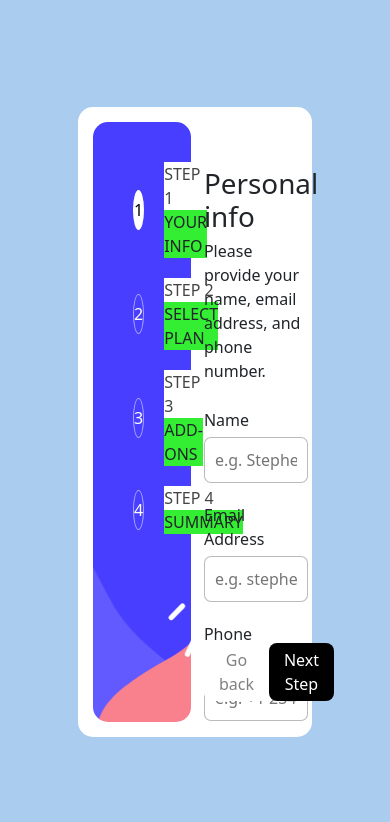
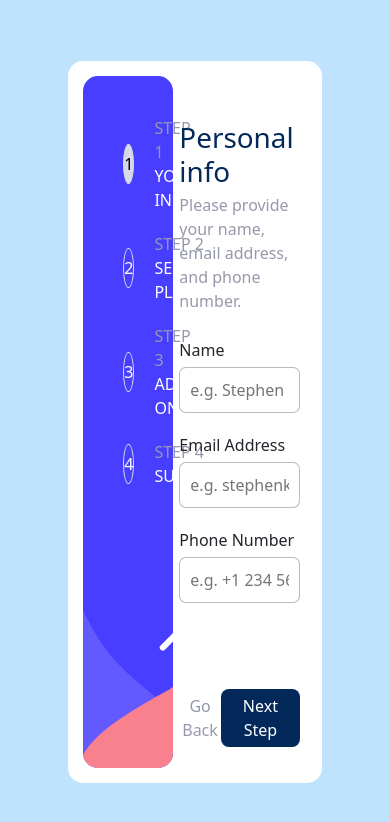
Before and after one commit to Mankind71/frontendMentor-multiStepForm, a React (Create React App) app: page / in a window 390 px wide. Shown: the top 822 px of the page. Built offline with nearby package versions, Linux system fonts and the light colour scheme.

Commit message:
styled mobile... still gotta change the width responsive issue for right section content width

```diff
--- a/src/scss/_variables.scss
+++ b/src/scss/_variables.scss
@@ -9,3 +9,6 @@ $Light_gray: hsl(229, 24%, 87%);
 $Magnolia: hsl(217, 100%, 97%);
 $Alabaster: hsl(231, 100%, 99%);
 $White: hsl(0, 0%, 100%);
+
+
+$rightSectionContentWidth: 90%
--- a/src/scss/app.scss
+++ b/src/scss/app.scss
@@ -6,45 +6,34 @@
   align-items: center;
   justify-content: center;
   min-height: 100vh;
-  background-color: #ace;
+  background-color: $Light_blue;
 
   .content {
     display: flex;
     // height: 598px;
-    background-color: #fff;
+    background-color: $White;
 
     .levels {
       .itemsContainer {
         display: flex;
-        flex-direction: column;
-        // background-color: #aa32aa;
         padding-top: 40px;
 
-        .items{
+        .items {
           display: flex;
           align-items: center;
-          .numCon{
+          .numCon {
             display: flex;
             justify-content: center;
             align-items: center;
             margin-right: 20px;
-            width: 40px;
-            height: 40px;
-            color: #fff;
+            color: $White;
             border-radius: 50%;
-            border: solid 1px #fff8;
-          }
-          .details{
-            // width: 100%;
-            .step{
-              color: #444;
-            }
-            .title{}
+            border: solid 1px $Light_gray;
           }
         }
-        .active{
-          .numCon{
-            background-color: #fff;
+        .active {
+          .numCon {
+            background-color: $Light_gray;
             color: #000;
           }
         }
@@ -55,31 +44,46 @@
       display: flex;
       flex-direction: column;
 
+      .details {
+        main {
+          width: $rightSectionContentWidth;
+          .title {
+            margin-bottom: 5px;
+            color: $Marine_blue;
+          }
+          .desc {
+            margin-bottom: 25px;
+            color: $Cool_gray;
+          }
+        }
+      }
 
-      footer{
+      footer {
         // width: 100%;
         display: flex;
         align-items: center;
         justify-content: center;
         border-radius: 10px;
         height: 100px;
-        div{
-          width: 80%;
+        div {
+          width: $rightSectionContentWidth;
           display: flex;
           justify-content: space-between;
 
-          button{
+          button {
             border: none;
+            text-transform: capitalize;
+          }
+          .back {
+            color: $Cool_gray;
+            padding: 0;
+            background-color: $White;
+          }
+          .next {
+            border-radius: 8px;
             padding: 5px 15px;
-            border-radius: 8px;
-          }
-          .back{
-            color: grey;
-            background-color: white;
-          }
-          .next{
-            color: #fff;
-            background-color: #000;
+            color: $White;
+            background-color: $Marine_blue;
           }
         }
       }
@@ -87,35 +91,39 @@
   }
 }
 
-@media (min-width: 375px) {
+@media (min-width: 376px) {
   .content {
     border-radius: 15px;
     padding: 15px;
-    width: 60%;
+    width: 65%;
 
-    .levels{
-      background: url("../assets/images/bg-sidebar-desktop.svg") no-repeat center center;
+    .levels {
+      background: url("../assets/images/bg-sidebar-desktop.svg") no-repeat
+        center center;
       background-size: cover;
-      width: 48%;
+      width: 40%;
       border-radius: 15px;
 
-
       .itemsContainer {
+        flex-direction: column;
         padding: 10px 40px;
 
-        .items{
+        .items {
           margin-bottom: 20px;
 
-          .numCon{
+          .numCon {
+            width: 40px ;
+            height: 40px;
           }
-          .details{
-            .step{
-              background-color: #fff;
+          .details {
+            .step {
+              color: $Cool_gray;
               margin: 0;
             }
-            .title{
+            .title {
               margin: 0;
-              background-color: #3e3;
+              color: $White;
+              font-weight: 500;
             }
           }
         }
@@ -125,23 +133,10 @@
       width: 100%;
 
       .details {
-        height: 500px;
-
         main {
-          width: 80%;
           margin: auto;
           padding: 45px 0;
           height: 100%;
-          // display: flex;
-          // flex-direction: column;
-          // justify-content: space-evenly;
-
-          .title {
-          }
-
-          .desc {
-            font-weight: 200;
-          }
         }
       }
     }
@@ -150,45 +145,51 @@
 
 @media (max-width: 375px) {
   .content {
+    // width: 100%;
     flex-direction: column;
 
     .levels {
+      background: url("../assets/images/bg-sidebar-mobile.svg") no-repeat center center;
+      background-size: cover;
+      display: flex;
+      justify-content: center;
+      align-items: center;
+      height: 200px;
+
       .itemsContainer {
+        height: fit-content !important;
+        padding: 0 !important;
+        margin-bottom: 100px;
         display: flex;
         flex-direction: row;
-        // background-color: #aa32aa;
+        align-items: center ;
+        justify-content: center;
 
-        .items{
-          .numCon{
-            display: flex;
-            justify-content: center;
-            align-items: center;
-            margin-right: 20px;
-            width: 40px;
-            height: 40px;
-            color: #fff;
-            border-radius: 50%;
-            border: solid 1px #fff8;
+        .items {
+          .numCon {
+            width: 35px ;
+            height: 35px;
           }
-          .details{
+          .details {
             display: none;
           }
         }
       }
     }
 
-    section {
-
+    .right-section {
       .details {
+        background-color: $Magnolia;
+        main {
+          position: relative;
+          top: -5.3rem;
+          border-radius: 15px;
+          padding: 40px 30px;
+          background-color: #fff;
+          width: 90%;
+          margin: auto;
+        }
       }
     }
   }
-  .levels {
-    background: url("../assets/images/bg-sidebar-mobile.svg") no-repeat center center fixed;
-    background-size: cover;
-
-    .itemsContainer {
-      flex-direction: row;
-    }
-  }
 }
--- a/src/scss/personalInfo.scss
+++ b/src/scss/personalInfo.scss
@@ -1,13 +1,6 @@
 main{
-  h1{
-    margin-bottom: 5px;
-  }
-  p{
-    margin-bottom: 25px;
-  }
   form{
     div{
-      // background-color: #ace;
       margin-bottom: 20px;
       p{
         margin-bottom: 5px;
```
